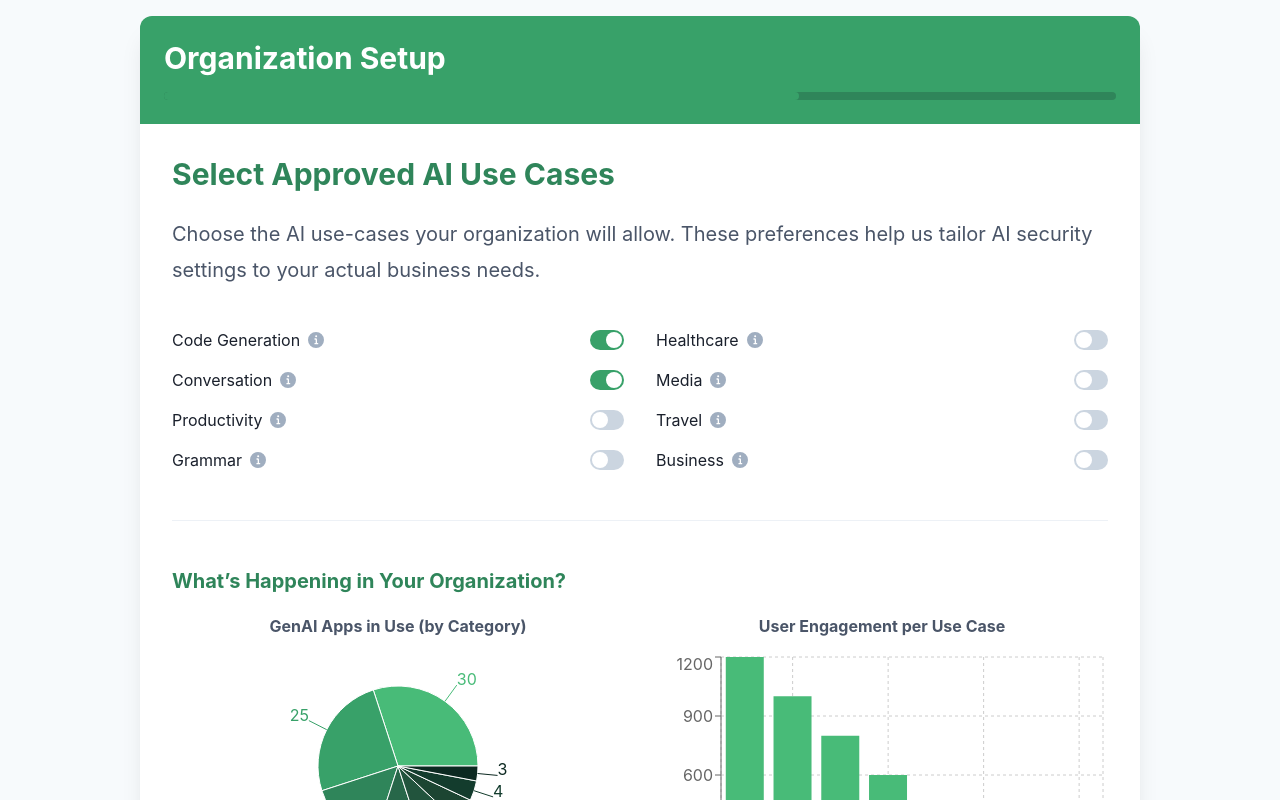
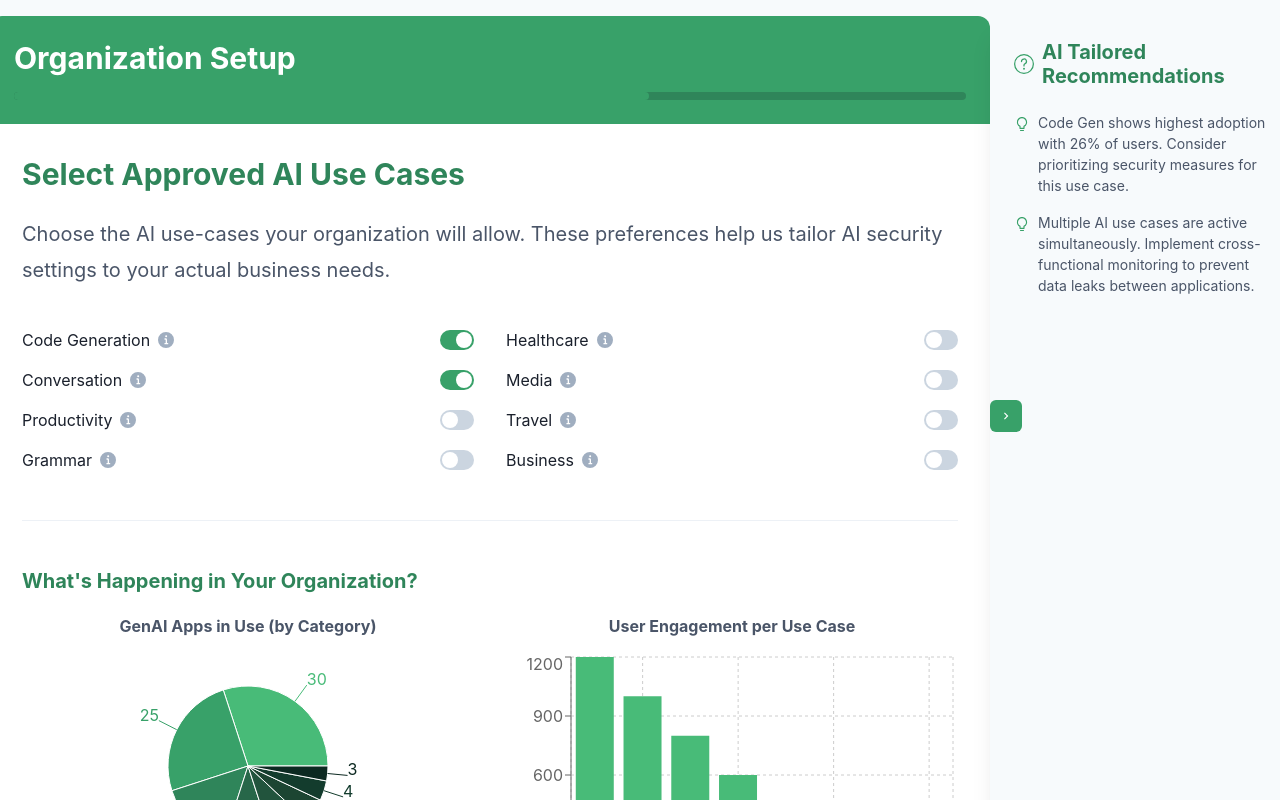
Before and after one commit to cyber1337research/OBW, a React (Vite) app: page / in a window 1280 px wide. Both pictures are taken after a click on the button "Next". Shown: the top 800 px of the page. Built offline with nearby package versions, Linux system fonts and the light colour scheme.

Commit message:
feat: Add AI recommendations side panel
- Add collapsible side panel with AI recommendations
- Include dynamic recommendations based on chart data
- Add smooth animations and transitions
- Install react-icons for UI elements

```diff
--- a/package.json
+++ b/package.json
@@ -17,6 +17,7 @@
     "framer-motion": "^10.18.0",
     "react": "^18.2.0",
     "react-dom": "^18.2.0",
+    "react-icons": "^5.5.0",
     "recharts": "^2.15.4"
   },
   "devDependencies": {
--- a/src/components/OnboardingWizard.tsx
+++ b/src/components/OnboardingWizard.tsx
@@ -13,8 +13,12 @@ import {
   VStack,
   HStack,
   Icon,
+  IconButton,
+  List,
+  ListItem,
+  ListIcon,
 } from '@chakra-ui/react';
-import { InfoIcon } from '@chakra-ui/icons';
+import { InfoIcon, ChevronLeftIcon, ChevronRightIcon } from '@chakra-ui/icons';
 import { motion, AnimatePresence } from 'framer-motion';
 import {
   BarChart,
@@ -29,6 +33,8 @@ import {
   Legend,
   ResponsiveContainer,
 } from 'recharts';
+import { BsSparkle } from 'react-icons/bs';
+import { AiOutlineBulb } from 'react-icons/ai';
 
 const MotionBox = motion(Box);
 
@@ -148,6 +154,7 @@ const steps: Step[] = [
 const OnboardingWizard = () => {
   const [currentStep, setCurrentStep] = useState(0);
   const [configurations, setConfigurations] = useState<{ [key: string]: boolean }>({});
+  const [isSidePanelOpen, setIsSidePanelOpen] = useState(true);
 
   const handleNext = () => {
     if (currentStep < steps.length - 1) {
@@ -176,8 +183,22 @@ const OnboardingWizard = () => {
   const progress = ((currentStep + 1) / steps.length) * 100;
   const bgColor = useColorModeValue('white', 'gray.800');
   const borderColor = useColorModeValue('gray.200', 'gray.600');
+  const sidePanelBg = useColorModeValue('gray.50', 'gray.700');
+
+  const getRecommendations = () => {
+    const totalUsers = barData.reduce((sum, item) => sum + item.users, 0);
+    const topUseCase = barData.reduce((prev, current) =>
+      (prev.users > current.users) ? prev : current
+    );
+
+    return [
+      `${topUseCase.name} shows highest adoption with ${Math.round((topUseCase.users/totalUsers)*100)}% of users. Consider prioritizing security measures for this use case.`,
+      'Multiple AI use cases are active simultaneously. Implement cross-functional monitoring to prevent data leaks between applications.',
+    ];
+  };
 
   return (
+    <HStack spacing={0} align="stretch">
       <Box
         width="1000px"
         minHeight="800px"
@@ -262,7 +283,7 @@ const OnboardingWizard = () => {
 
                     <Box>
                       <Heading size="md" color="green.600" mb={6}>
-                      What’s Happening in Your Organization?
+                        What's Happening in Your Organization?
                       </Heading>
 
                       <HStack spacing={8} align="start">
@@ -357,6 +378,76 @@ const OnboardingWizard = () => {
           )}
         </Box>
       </Box>
+
+      {currentStep > 0 && (
+        <AnimatePresence mode="wait">
+          <motion.div
+            initial={{ width: 0, opacity: 0 }}
+            animate={{
+              width: isSidePanelOpen ? "300px" : "40px",
+              opacity: 1
+            }}
+            exit={{ width: 0, opacity: 0 }}
+            transition={{ duration: 0.3 }}
+            style={{ position: 'relative' }}
+          >
+            <Box
+              height="800px"
+              bg={sidePanelBg}
+              borderRightRadius="xl"
+              boxShadow="xl"
+              position="relative"
+              overflow="hidden"
+            >
+              <IconButton
+                aria-label="Toggle panel"
+                icon={isSidePanelOpen ? <ChevronRightIcon /> : <ChevronLeftIcon />}
+                position="absolute"
+                left="0"
+                top="50%"
+                transform="translateY(-50%)"
+                onClick={() => setIsSidePanelOpen(!isSidePanelOpen)}
+                size="sm"
+                variant="solid"
+                colorScheme="green"
+                zIndex={2}
+              />
+
+              <AnimatePresence mode="wait">
+                {isSidePanelOpen && (
+                  <motion.div
+                    initial={{ opacity: 0 }}
+                    animate={{ opacity: 1 }}
+                    exit={{ opacity: 0 }}
+                    transition={{ duration: 0.2 }}
+                  >
+                    <Box p={6}>
+                      <HStack spacing={2} mb={6}>
+                        <Icon as={BsSparkle} color="green.500" boxSize={5} />
+                        <Heading size="md" color="green.600">
+                          AI Tailored Recommendations
+                        </Heading>
+                      </HStack>
+
+                      <List spacing={4}>
+                        {getRecommendations().map((rec, index) => (
+                          <ListItem key={index} display="flex" alignItems="flex-start">
+                            <ListIcon as={AiOutlineBulb} color="green.500" mt={1} />
+                            <Text fontSize="sm" color="gray.600">
+                              {rec}
+                            </Text>
+                          </ListItem>
+                        ))}
+                      </List>
+                    </Box>
+                  </motion.div>
+                )}
+              </AnimatePresence>
+            </Box>
+          </motion.div>
+        </AnimatePresence>
+      )}
+    </HStack>
   );
 };
 
```
Also changed, not shown: 1 other file (tests, documents, lock files or other folders). Lines whose indentation alone changed are shown as unchanged.
